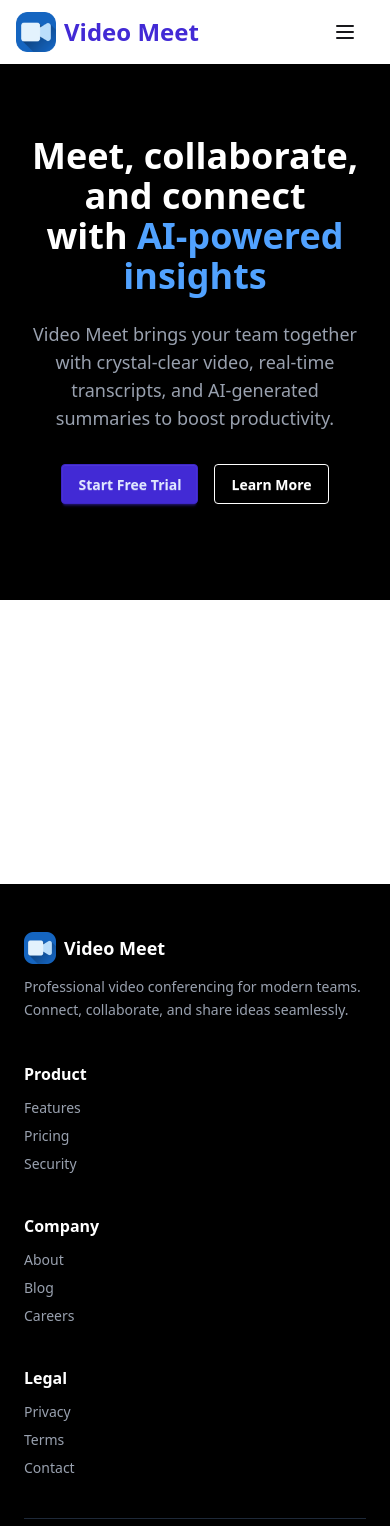
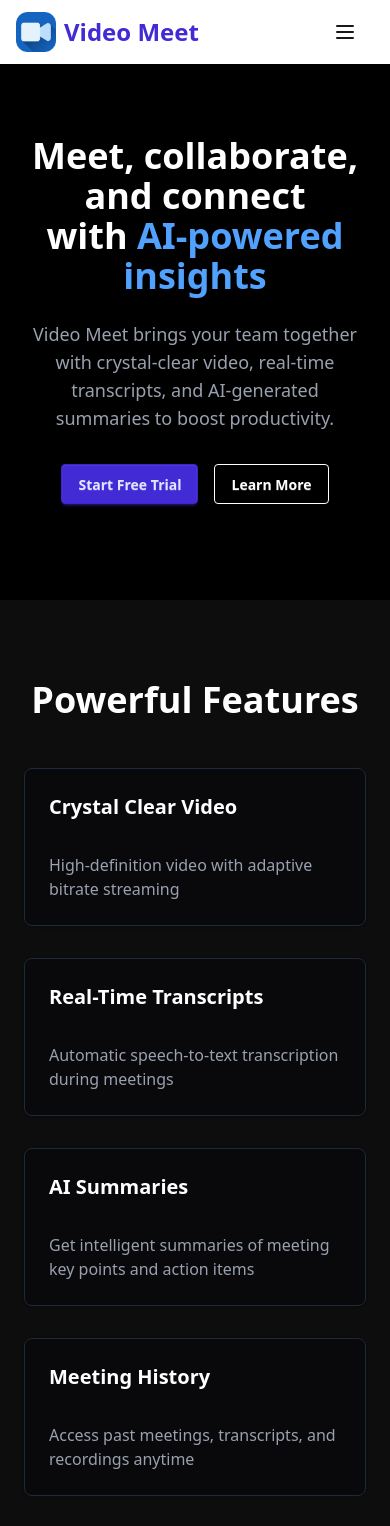
Before and after one commit to Bijoydas2/video-meet-client, a React (Vite) app: page / in a window 390 px wide. Shown: the top 1526 px of the page. Built offline with nearby package versions, Linux system fonts and the light colour scheme.

Commit message:
create FeautureSection implement feuture card grid layout

```diff
--- a/src/Components/FeaturesSection.tsx
+++ b/src/Components/FeaturesSection.tsx
@@ -1,11 +1,24 @@
-import React from 'react';
+const features = [
+  { title: "Crystal Clear Video", desc: "High-definition video with adaptive bitrate streaming" },
+  { title: "Real-Time Transcripts", desc: "Automatic speech-to-text transcription during meetings" },
+  { title: "AI Summaries", desc: "Get intelligent summaries of meeting key points and action items" },
+  { title: "Meeting History", desc: "Access past meetings, transcripts, and recordings anytime" },
+  { title: "Team Analytics", desc: "Track meeting duration, participants, and engagement metrics" },
+  { title: "Secure & Encrypted", desc: "End-to-end encryption for all your meetings and data" },
+];
 
-const FeaturesSection = () => {
-    return (
-        <div>
-
-        </div>
-    );
-};
-
-export default FeaturesSection;
+export default function FeaturesSection() {
+  return (
+    <section className="bg-black/95 text-white py-20 px-6">
+      <h2 className="text-4xl font-bold text-center mb-12">Powerful Features</h2>
+      <div className="grid md:grid-cols-3 gap-8 max-w-7xl mx-auto">
+        {features.map((f, i) => (
+          <div key={i} className="p-6 border border-gray-800 bg-neutral rounded-lg shadow hover:shadow-lg transition">
+            <h3 className="text-xl font-semibold mb-8">{f.title}</h3>
+            <p className="text-gray-400">{f.desc}</p>
+          </div>
+        ))}
+      </div>
+    </section>
+  );
+}
```
